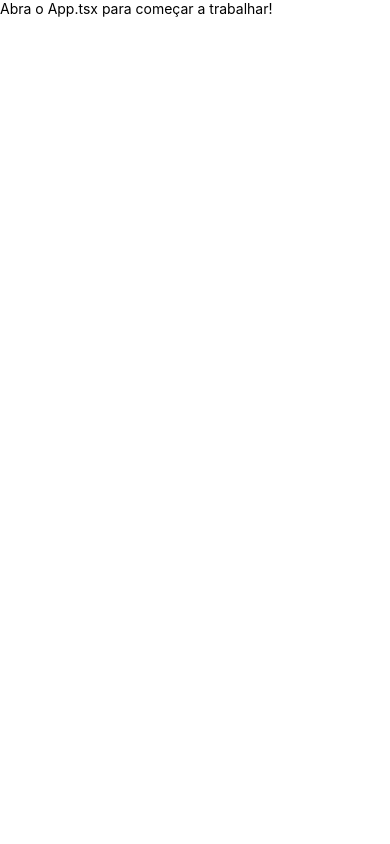
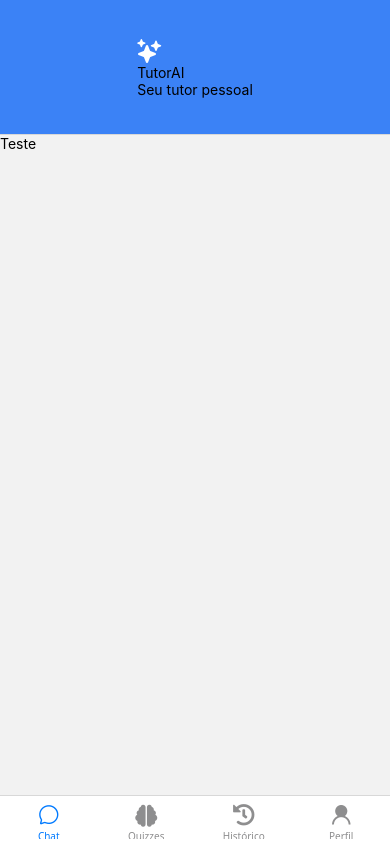
Before and after one commit to VitorValentimSilva/TutorAI, a React Native app: screen /Home in a window 390 px wide. Built offline with nearby package versions, Linux system fonts and the light colour scheme.

Commit message:
Navegação inicial do app criada.

```diff
--- /dev/null
+++ b/gesture-handler.js
@@ -0,0 +1,2 @@
+// Não importe o gesture-handler no web
+// (este arquivo pode ficar vazio)
--- /dev/null
+++ b/gesture-handler.native.js
@@ -0,0 +1,2 @@
+// Somente importe o gesture-handler em plataformas nativas
+import "react-native-gesture-handler";
--- a/src/App.tsx
+++ b/src/App.tsx
@@ -1,14 +1,7 @@
-import { StatusBar } from "expo-status-bar";
-import { Text, View } from "react-native";
 import "./styles/global.css";
+import "../gesture-handler";
+import Routes from "./routes";
 
 export default function App() {
-  return (
-    <View className="flex-1 items-center justify-center bg-red-500">
-      <Text className="text-white">
-        Abra o App.tsx para começar a trabalhar!
-      </Text>
-      <StatusBar style="auto" />
-    </View>
-  );
+  return <Routes />;
 }
--- /dev/null
+++ b/src/components/CustomHeader.tsx
@@ -0,0 +1,29 @@
+import { SafeAreaView, Text, View } from "react-native";
+
+interface CustomHeaderProps {
+  icon?: React.ReactNode;
+  title: string;
+  subtitle?: string;
+  backgroundClass?: string;
+}
+
+export default function CustomHeader({
+  icon,
+  title,
+  subtitle,
+  backgroundClass = "bg-[#3B82F6]",
+}: CustomHeaderProps) {
+  return (
+    <SafeAreaView className={`${backgroundClass} w-full`}>
+      <View className="items-center justify-center">
+        {icon}
+        <Text className="text-white text-[20px] font-extrabold pt-1">
+          {title}
+        </Text>
+        {subtitle ? (
+          <Text className="text-[#e6f0ff] text-[12px] pt-1">{subtitle}</Text>
+        ) : null}
+      </View>
+    </SafeAreaView>
+  );
+}
--- /dev/null
+++ b/src/routes/index.tsx
@@ -0,0 +1,11 @@
+import { NavigationContainer } from "@react-navigation/native";
+
+import StackRoutes from "./stack.routes";
+
+export default function Routes() {
+  return (
+    <NavigationContainer>
+      <StackRoutes />
+    </NavigationContainer>
+  );
+}
--- /dev/null
+++ b/src/routes/stack.routes.tsx
@@ -0,0 +1,16 @@
+import { createStackNavigator } from "@react-navigation/stack";
+import TabRoutes from "./tab.routes";
+
+const Stack = createStackNavigator();
+
+export default function StackRoutes() {
+  return (
+    <Stack.Navigator>
+      <Stack.Screen
+        name="Home"
+        component={TabRoutes}
+        options={{ headerShown: false }}
+      />
+    </Stack.Navigator>
+  );
+}
--- /dev/null
+++ b/src/routes/tab.routes.tsx
@@ -0,0 +1,113 @@
+import { createBottomTabNavigator } from "@react-navigation/bottom-tabs";
+import Chat from "../screens/Chat";
+import Profile from "../screens/Profile";
+import Quizzes from "../screens/Quizzes";
+import History from "../screens/History";
+
+import CustomHeader from "../components/CustomHeader";
+import {
+  Ionicons,
+  FontAwesome5,
+  FontAwesome6,
+  AntDesign,
+} from "@expo/vector-icons";
+
+const Tab = createBottomTabNavigator();
+
+function makeHeaderOptions({
+  tabIcon,
+  headerIcon,
+  title,
+  subtitle,
+  backgroundClass = "bg-[#3B82F6]",
+  backgroundColorHex = "#3B82F6",
+}: {
+  tabIcon: (props: { color: string }) => React.ReactNode;
+  headerIcon?: React.ReactNode;
+  title: string;
+  subtitle?: string;
+  backgroundClass?: string;
+  backgroundColorHex?: string;
+}) {
+  return {
+    tabBarIcon: ({ color }: { color: string }) => tabIcon({ color }),
+    headerTitle: () => (
+      <CustomHeader
+        icon={headerIcon}
+        title={title}
+        subtitle={subtitle}
+        backgroundClass={backgroundClass}
+      />
+    ),
+    headerStyle: {
+      backgroundColor: backgroundColorHex,
+      height: 135,
+      elevation: 0,
+      shadowOpacity: 0,
+    },
+    headerTitleAlign: "center" as const,
+    headerTintColor: "#fff",
+  };
+}
+
+export default function TabRoutes() {
+  return (
+    <Tab.Navigator screenOptions={{}}>
+      <Tab.Screen
+        name="Chat"
+        component={Chat}
+        options={makeHeaderOptions({
+          tabIcon: ({ color }) => (
+            <Ionicons name="chatbubble-outline" size={22} color={color} />
+          ),
+          headerIcon: <Ionicons name="sparkles" size={24} color="white" />,
+          title: "TutorAI",
+          subtitle: "Seu tutor pessoal",
+          backgroundClass: "bg-[#3B82F6]",
+          backgroundColorHex: "#3B82F6",
+        })}
+      />
+
+      <Tab.Screen
+        name="Quizzes"
+        component={Quizzes}
+        options={makeHeaderOptions({
+          tabIcon: ({ color }) => (
+            <FontAwesome6 name="brain" size={22} color={color} />
+          ),
+          headerIcon: <FontAwesome6 name="brain" size={24} color="white" />,
+          title: "Quizzes",
+          subtitle: "Teste seus conhecimentos",
+          backgroundClass: "bg-[#0DA575]",
+          backgroundColorHex: "#0DA575",
+        })}
+      />
+
+      <Tab.Screen
+        name="Histórico"
+        component={History}
+        options={makeHeaderOptions({
+          tabIcon: ({ color }) => (
+            <FontAwesome5 name="history" size={22} color={color} />
+          ),
+          headerIcon: <FontAwesome5 name="history" size={24} color="white" />,
+          title: "Histórico",
+          subtitle: "Acompanhe seu progresso",
+          backgroundClass: "bg-[#0DA575]",
+          backgroundColorHex: "#0DA575",
+        })}
+      />
+
+      <Tab.Screen
+        name="Perfil"
+        component={Profile}
+        options={{
+          tabBarIcon: ({ color }: { color: string }) => (
+            <AntDesign name="user" size={22} color={color} />
+          ),
+          headerShown: false,
+        }}
+      />
+    </Tab.Navigator>
+  );
+}
--- /dev/null
+++ b/src/screens/Chat.tsx
@@ -0,0 +1,9 @@
+import { Text, View } from "react-native";
+
+export default function Chat() {
+  return (
+    <View>
+      <Text>Teste</Text>
+    </View>
+  );
+}
--- /dev/null
+++ b/src/screens/History.tsx
@@ -0,0 +1,9 @@
+import { Text, View } from "react-native";
+
+export default function History() {
+  return (
+    <View>
+      <Text>teste</Text>
+    </View>
+  );
+}
--- /dev/null
+++ b/src/screens/Profile.tsx
@@ -0,0 +1,9 @@
+import { Text, View } from "react-native";
+
+export default function Profile() {
+  return (
+    <View>
+      <Text>Teste</Text>
+    </View>
+  );
+}
--- /dev/null
+++ b/src/screens/Quizzes.tsx
@@ -0,0 +1,9 @@
+import { Text, View } from "react-native";
+
+export default function Quizzes() {
+  return (
+    <View>
+      <Text>teste</Text>
+    </View>
+  );
+}
```
Also changed, not shown: package.json (+6 -1 lines), 1 other file (tests, documents, lock files or other folders).
